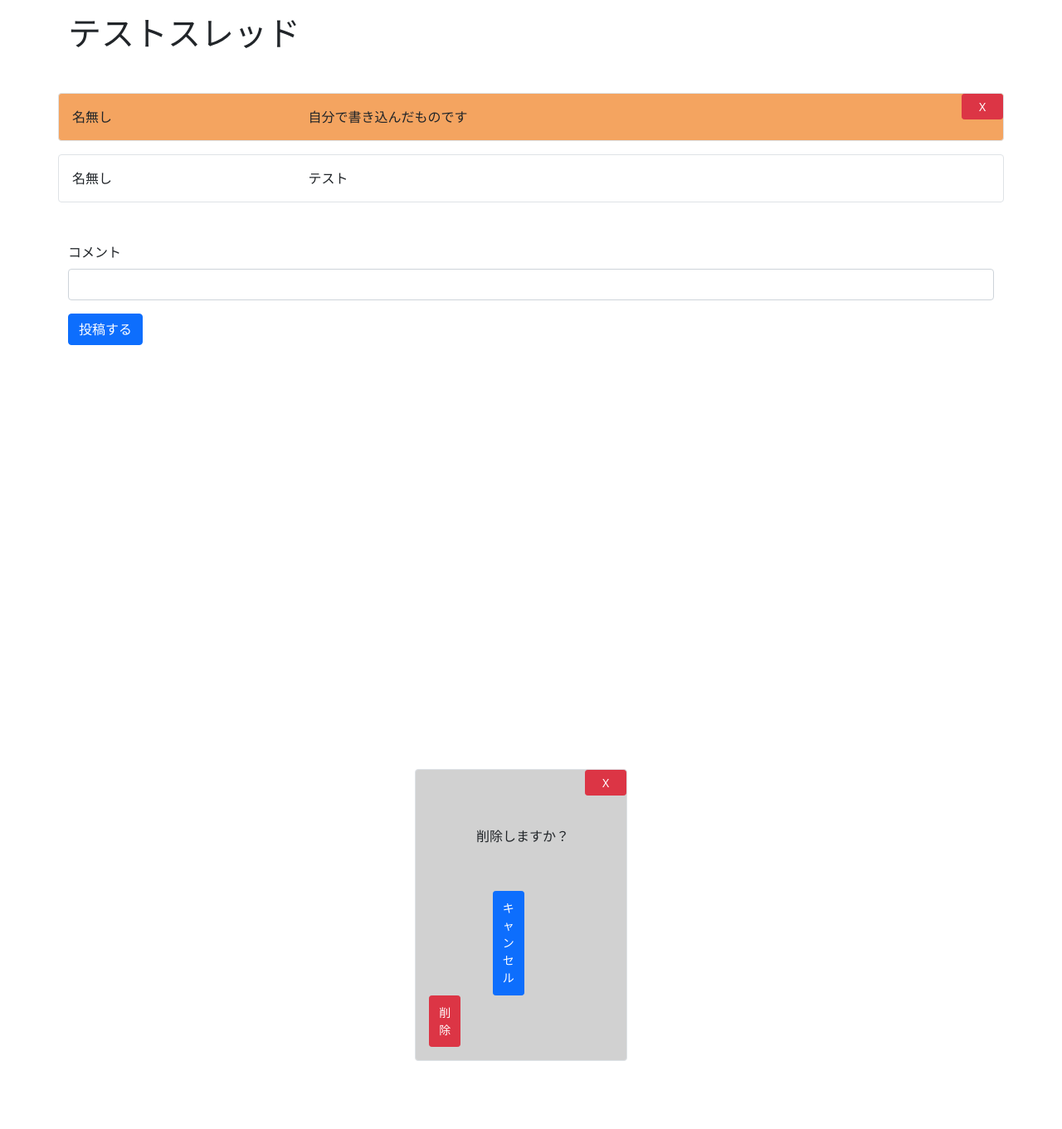
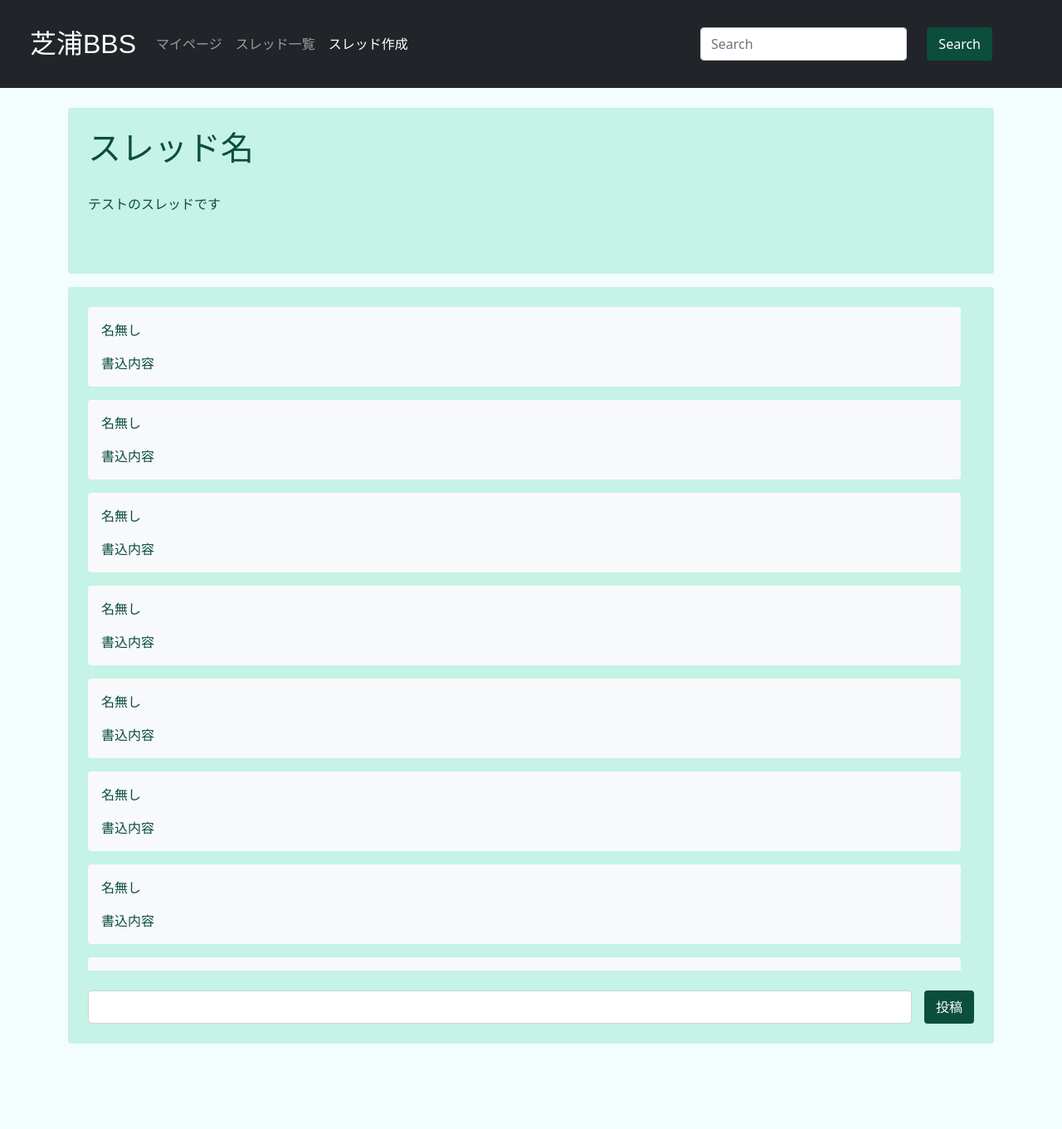
Before and after one commit to rom6621/shibaura-bbs, a Flask app: template templates/thread.html in a window 1280 px wide. Shown: the top 1361 px of the page at 83% size. Run offline with Flask 2, Linux system fonts and the light colour scheme; the template is opened without the code that fills it, so the values that code supplies are empty; some libraries are stand-ins or nearby versions.

Commit message:
first commit

```diff
--- a/app.py
+++ b/app.py
@@ -1,8 +1,6 @@
 import re
 from flask import Flask, render_template, request, redirect
 from flask_socketio import SocketIO, emit
-
-import sqlite3
 
 from local_settings import cliend_id
 
@@ -13,39 +11,19 @@ socketio = SocketIO(app)
 
 @app.route('/login')
 def login():
-    if request.method == 'GET':
-        return render_template('login.html', cliend_id=cliend_id)
+    return render_template('login.html')
 
-@app.route('/make_thread')
-def make_thread():
-    return render_template('make_thread.html')
-
-@app.route('/thread_list')
-def thread_list():
-    return render_template('thread_list.html')
+@app.route('/makeThread')
+def makeThread():
+    return render_template('makeThread.html')
 
 @app.route('/thread')
-def index():
-    with open('logs/tmp.txt', 'r') as f:
-        logs_list = f.read().split('\n')
-    return render_template('thread.html', logs=logs_list, async_mode=socketio.async_mode)
+def displayThread():
+    return render_template('thread.html')
 
-@socketio.on('receive')
-def add_message(message):
-    if message:
-        with open('logs/tmp.txt', 'a') as f:
-            f.write("\n" + message)
-        emit("reflect", message, broadcast=True)
-
-@socketio.on('login_check')
-def login_check(message):
-    print("\n\n" + message + "\n\n")
-
-@socketio.on('reset')
-def reset_txt():
-    with open('logs/tmp.txt', 'w') as f:
-        f.write('')
-    emit("reload", broadcast=True)
+@app.route('/threadList')
+def displayThreadList():
+    return render_template('threadList.html')
 
 # 実行
 if __name__ == '__main__':
--- /dev/null
+++ b/static/css/style.css
@@ -0,0 +1,95 @@
+body {
+    background-color: #f3fdfb;
+}
+
+nav form {
+    width: 35%;
+    min-width: 400px;
+}
+
+#login {
+    background-color: #c5f3e6;
+    color: #0b4e3c;
+    text-align: center;
+    margin-top: 100px;
+    width: 50%;
+}
+
+.container {
+    color: #0b4e3c;
+}
+
+textarea {
+    height: 500px;
+}
+
+.list-group a:hover {
+    background-color: #0b4e3c;
+    color: #ffffff;
+}
+
+.navbar-brand {
+    font-family: ta-fuga-fude, sans-serif;
+    font-style: normal;
+}
+
+#threadDetails {
+    background-color: #c5f3e6;
+    height: 200px;
+}
+
+#threadBord {
+    background-color: #c5f3e6;
+}
+
+#entries {
+    overflow-y: scroll;
+    height: 800px;
+}
+
+#entries::-webkit-scrollbar {
+    width: 10px;
+    padding-left: 10px;
+}
+
+#entries::-webkit-scrollbar-track {
+    background-color: #bbbbbb;
+    margin-left: 10px;
+    border-radius: 10px;
+}
+
+#entries::-webkit-scrollbar-thumb {
+    background-color: #333333;
+    margin-left: 10px;
+    border-radius: 10px;
+}
+
+#entryForm {
+    height: 40px;
+}
+
+#tagList {
+    width: 70%;
+}
+
+.bordered {
+    border:solid 2px #0b4e3c;
+}
+
+.btn-outline-success {
+    border-color: #0b4e3c;
+    background-color: #0b4e3c;
+    color: #ffffff;
+    border-width: 2px;
+}
+
+.btn-outline-success:hover {
+    border-color: #0b4e3c;
+    color: #0b4e3c;
+    background-color: #ffffff;
+    border-width: 2px;
+}
+
+#threadForm {
+    background-color: #c5f3e6;
+}
--- /dev/null
+++ b/static/javascript/script.js
@@ -0,0 +1,8 @@
+(function(d) {
+    var config = {
+        kitId: 'rnp8urf',
+        scriptTimeout: 3000,
+        async: true
+    },
+    h=d.documentElement,t=setTimeout(function(){h.className=h.className.replace(/\bwf-loading\b/g,"")+" wf-inactive";},config.scriptTimeout),tk=d.createElement("script"),f=false,s=d.getElementsByTagName("script")[0],a;h.className+=" wf-loading";tk.src='https://use.typekit.net/'+config.kitId+'.js';tk.async=true;tk.onload=tk.onreadystatechange=function(){a=this.readyState;if(f||a&&a!="complete"&&a!="loaded")return;f=true;clearTimeout(t);try{Typekit.load(config)}catch(e){}};s.parentNode.insertBefore(tk,s)
+})(document);
--- a/templates/thread.html
+++ b/templates/thread.html
@@ -1,72 +1,121 @@
 <!DOCTYPE html>
 <html lang="ja">
 <head>
-    <title>掲示板テスト</title>
+    <meta charset="UTF-8">
+    <title>スレッド名</title>
     <link href="https://cdn.jsdelivr.net/npm/bootstrap@5.0.0-beta1/dist/css/bootstrap.min.css" rel="stylesheet" integrity="sha384-giJF6kkoqNQ00vy+HMDP7azOuL0xtbfIcaT9wjKHr8RbDVddVHyTfAAsrekwKmP1" crossorigin="anonymous">
-    <script src="//cdnjs.cloudflare.com/ajax/libs/socket.io/4.0.1/socket.io.js"></script>
-    <script src="https://apis.google.com/js/platform.js" async defer></script>
-    <Script src="../static/socket.js"></Script>
+    <script src="https://cdn.jsdelivr.net/npm/bootstrap@5.0.0-beta1/dist/js/bootstrap.bundle.min.js" integrity="sha384-ygbV9kiqUc6oa4msXn9868pTtWMgiQaeYH7/t7LECLbyPA2x65Kgf80OJFdroafW" crossorigin="anonymous"></script>
+    <link rel="stylesheet" href="../static/css/style.css">
+    <script src="../static/javascript/script.js"></script>
 </head>
+<body>
 
-<body>
+    <nav class="navbar navbar-expand-lg navbar-dark bg-dark p-4">
+        <div class="container-fluid">
+            <a id="test" class="navbar-brand fs-2" href="#">芝浦BBS</a>
+            <button class="navbar-toggler" type="button" data-bs-toggle="collapse" data-bs-target="#navbarTogglerDemo02" aria-controls="navbarTogglerDemo02" aria-expanded="false" aria-label="Toggle navigation">
+                <span class="navbar-toggler-icon"></span>
+            </button>
+            <div class="collapse navbar-collapse" id="navbarTogglerDemo02">
+                <ul class="navbar-nav me-auto mb-2 mb-lg-0">
+                    <li class="nav-item">
+                        <a class="nav-link" href="#">マイページ</a>
+                    </li>
+                    <li class="nav-item">
+                        <a class="nav-link" href="{{ url_for('displayThreadList') }}">スレッド一覧</a>
+                    </li>
+                    <li class="nav-item">
+                        <a class="nav-link active" href="{{ url_for('makeThread') }}">スレッド作成</a>
+                    </li>
+                </ul>
+                <form class="d-flex">
+                    <input class="form-control me-4" type="search" placeholder="Search" aria-label="Search">
+                    <button id="searchBtn" class="btn btn-outline-success me-5" type="submit">Search</button>
+                </form>
+            </div>
+        </div>
+    </nav>
+
     <div class="container">
 
-        <div class="mt-3">
-            <h1>テストスレッド</h1>
-            <!-- <button class="btn btn-primary mt-3" onclick="resetMessage()">リセット</button>
-            <button class="btn btn-danger mt-3" onclick="signOut()">ログアウト</button> -->
+        <div class="mt-4 rounded" id="threadDetails">
+            <h1 class="p-4">スレッド名</h1>
+            <p class="px-4">テストのスレッドです</p>
         </div>
 
-        <div class="mt-5">
-            <!-- <thead>
-                <tr>
-                    <th style="width: 30%;">名前</th>
-                    <th style="width: 70%;">内容</th>
-                </tr>
-            </thead> -->
-            <div id="bord">
-                {% for log in logs %}
-                {% if log!="" %}
-                <div class="border rounded mb-3 row">
-                    <p class="mt-3 ps-3 col-3" style="border: none;">名無し</p>
-                    <p class="mt-3 ps-3 col-9" style="border: none;">{{ log }}</p>
+        <div class="my-3 p-4 rounded" id="threadBord">
+            <div class="mb-4" id="entries">
+                <div class="rounded bg-light me-3" id="entry">
+                    <p class="px-3 pt-3">名無し</p>
+                    <p class="px-3 pb-3">書込内容</p>
                 </div>
-                {% endif %}
-                {% endfor %}
-                <div class="border rounded row mb-3" style="background-color: #f4a460;">
-                    <p class="align-middle mt-3 ps-3 col-3 " style="border: none; padding: 0;">名無し</p>
-                    <p class="align-middle mt-3 ps-3 col-8 " style="border: none; padding: 0;">自分で書き込んだものです</p>
-                    <div class="col-1" style="padding: 0;">
-                        <button class="btn btn-danger btn-sm float-end" style="width: 50px;">X</button>
-                    </div>
+                <div class="rounded bg-light me-3" id="entry">
+                    <p class="px-3 pt-3">名無し</p>
+                    <p class="px-3 pb-3">書込内容</p>
                 </div>
-                <div class="border rounded row">
-                    <p class="align-middle mt-3 ps-3 col-3 " style="border: none;">名無し</p>
-                    <p class="align-middle mt-3 ps-3 col-8 " style="border: none;">テスト</p>
+                <div class="rounded bg-light me-3" id="entry">
+                    <p class="px-3 pt-3">名無し</p>
+                    <p class="px-3 pb-3">書込内容</p>
+                </div>
+                <div class="rounded bg-light me-3" id="entry">
+                    <p class="px-3 pt-3">名無し</p>
+                    <p class="px-3 pb-3">書込内容</p>
+                </div>
+                <div class="rounded bg-light me-3" id="entry">
+                    <p class="px-3 pt-3">名無し</p>
+                    <p class="px-3 pb-3">書込内容</p>
+                </div>
+                <div class="rounded bg-light me-3" id="entry">
+                    <p class="px-3 pt-3">名無し</p>
+                    <p class="px-3 pb-3">書込内容</p>
+                </div>
+                <div class="rounded bg-light me-3" id="entry">
+                    <p class="px-3 pt-3">名無し</p>
+                    <p class="px-3 pb-3">書込内容</p>
+                </div>
+                <div class="rounded bg-light me-3" id="entry">
+                    <p class="px-3 pt-3">名無し</p>
+                    <p class="px-3 pb-3">書込内容</p>
+                </div>
+                <div class="rounded bg-light me-3" id="entry">
+                    <p class="px-3 pt-3">名無し</p>
+                    <p class="px-3 pb-3">書込内容</p>
+                </div>
+                <div class="rounded bg-light me-3" id="entry">
+                    <p class="px-3 pt-3">名無し</p>
+                    <p class="px-3 pb-3">書込内容</p>
+                </div>
+                <div class="rounded bg-light me-3" id="entry">
+                    <p class="px-3 pt-3">名無し</p>
+                    <p class="px-3 pb-3">書込内容</p>
+                </div>
+                <div class="rounded bg-light me-3" id="entry">
+                    <p class="px-3 pt-3">名無し</p>
+                    <p class="px-3 pb-3">書込内容</p>
+                </div>
+                <div class="rounded bg-light me-3" id="entry">
+                    <p class="px-3 pt-3">名無し</p>
+                    <p class="px-3 pb-3">書込内容</p>
+                </div>
+                <div class="rounded bg-light me-3" id="entry">
+                    <p class="px-3 pt-3">名無し</p>
+                    <p class="px-3 pb-3">書込内容</p>
+                </div>
+                <div class="rounded bg-light me-3" id="entry">
+                    <p class="px-3 pt-3">名無し</p>
+                    <p class="px-3 pb-3">書込内容</p>
+                </div>
+                <div class="rounded bg-light me-3" id="entry">
+                    <p class="px-3 pt-3">名無し</p>
+                    <p class="px-3 pb-3">書込内容</p>
                 </div>
             </div>
+            <form action="" class="input-group">
+                <input class="form-control me-3 rounded" type="text" name="" id="">
+                <button class="btn btn-outline-success rounded">投稿</button>
+            </form>
         </div>
 
-
-
-        <div action="" method="" class="mt-5 mb-5" id="messageForm">
-            <label for="inputForm" class="form-label">コメント</label>
-            <input type="text" class="form-control" id="inputForm" name="comment">
-            <button type="button" class="btn btn-primary mt-3" onclick="sendMessage()">投稿する</button>
-        </div>
-    </div>
-
-    <div class="border rounded row mb-3 row position-absolute" style="width: 20%; height: 16%; position: absolute; left:40%; top:42%;  background-color: #d1d1d1;">
-        <div class="col-12" style="padding: 0;">
-            <button class="btn btn-danger btn-sm float-end" style="width: 50px;">X</button>
-        </div>
-        <p class="align-middle mt-3 ps-3 text-center" style="border: none;">削除しますか？</p>
-        <div class="col-12 row mt-3 mb-3">
-            <div class="col-4"></div>
-            <button class="btn btn-primary btn btn-sm float-middle text-center col-2 ms-3 me-4">キャンセル</button>
-            <button class="btn btn-danger btn btn-sm float-middle text-center col-2 ms-3 me-4">削除</button>
-            <div class="col-4"></div>
-        </div>
     </div>
 
 </body>
```
Also changed, not shown: templates/login.html (+7 -15 lines), templates/makeThread.html (+54 -23 lines), templates/threadList.html (+48 -33 lines), 1 other file.
